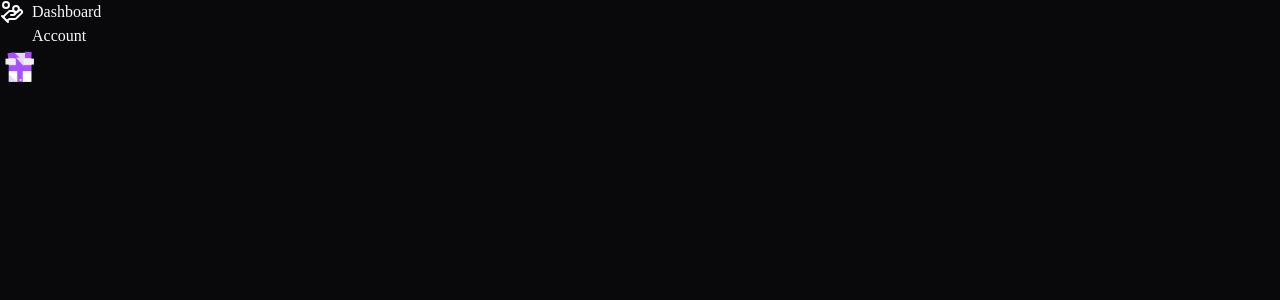
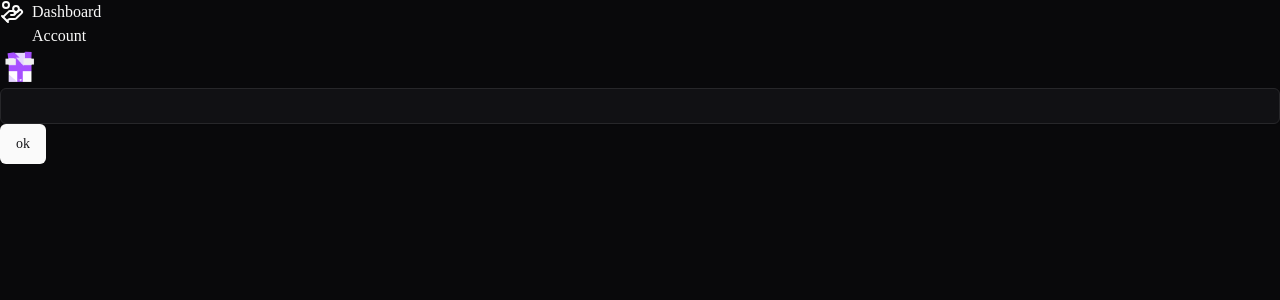
Before and after one commit to vitalii-minchuk/tennessee, a Next.js app: page /account in a window 1280 px wide. Shown: the top 300 px of the page. Built offline with nearby package versions, Linux system fonts and the light colour scheme; a web font is replaced by a local one.

Commit message:
add testing messeges logic

```diff
--- a/src/app/(main-app)/account/page.tsx
+++ b/src/app/(main-app)/account/page.tsx
@@ -3,6 +3,7 @@
 import dynamic from "next/dynamic";
 
 import * as animationData from '~/assets/lottie/Giftbox.json'
+import { TgTestForm } from "~/components/account/tg-test-form";
 
 const Lottie = dynamic(() => import("lottie-react"), { ssr: false });
 
@@ -10,6 +11,7 @@
   return (
     <div className="bg-zinc-950 h-screen">
       <Lottie animationData={animationData} className="w-10 h-10" />
+      <TgTestForm />
     </div>
   );
 }
--- /dev/null
+++ b/src/app/api/send-message/route.ts
@@ -0,0 +1,36 @@
+import { NextRequest, NextResponse } from "next/server";
+
+export async function POST(req: NextRequest) {
+  try {
+    const { text } = await req.json();
+    const botToken = process.env.TG_BOT_TOKEN;
+    const chatId = process.env.TG_CHAT_ID;
+    const url = `https://api.telegram.org/bot${botToken}/sendMessage`;
+
+    const body = {
+      chat_id: chatId,
+      text,
+      parse_mode: "Markdown",
+    };
+
+    const res = await fetch(url, {
+      method: "POST",
+      headers: {
+        "Content-Type": "application/json",
+      },
+      body: JSON.stringify(body),
+    });
+
+    const data = await res.json();
+    return NextResponse.json({ success: true, data }, { status: 200 });
+  } catch (error) {
+    return NextResponse.json(
+      {
+        success: false,
+        message: "Invalid request",
+        error: (error as Error).message,
+      },
+      { status: 400 }
+    );
+  }
+}
--- /dev/null
+++ b/src/components/account/tg-test-form/index.tsx
@@ -0,0 +1,29 @@
+"use client";
+
+import { ChangeEventHandler, useState } from "react";
+import { Button } from "~/components/ui/button";
+import { Input } from "~/components/ui/input";
+
+export const TgTestForm = () => {
+  const [text, setText] = useState("");
+
+  const handleChange: ChangeEventHandler<HTMLInputElement> = (e) => {
+    setText(e.target.value);
+  };
+
+  const handleClick = async () => {
+    const result = await fetch('/api/send-message', {
+        method: 'POST',
+        headers: { 'Content-Type': 'application/json' },
+        body: JSON.stringify({ text }),
+      });
+    console.log(result)
+  }
+
+  return (
+    <div>
+      <Input value={text} onChange={handleChange} />
+      <Button onClick={handleClick}>ok</Button>
+    </div>
+  );
+};
--- /dev/null
+++ b/src/components/ui/input.tsx
@@ -0,0 +1,21 @@
+import * as React from "react"
+
+import { cn } from "~/lib/utils"
+
+function Input({ className, type, ...props }: React.ComponentProps<"input">) {
+  return (
+    <input
+      type={type}
+      data-slot="input"
+      className={cn(
+        "file:text-foreground placeholder:text-muted-foreground selection:bg-primary selection:text-primary-foreground dark:bg-input/30 border-input flex h-9 w-full min-w-0 rounded-md border bg-transparent px-3 py-1 text-base shadow-xs transition-[color,box-shadow] outline-none file:inline-flex file:h-7 file:border-0 file:bg-transparent file:text-sm file:font-medium disabled:pointer-events-none disabled:cursor-not-allowed disabled:opacity-50 md:text-sm",
+        "focus-visible:border-ring focus-visible:ring-ring/50 focus-visible:ring-[3px]",
+        "aria-invalid:ring-destructive/20 dark:aria-invalid:ring-destructive/40 aria-invalid:border-destructive",
+        className
+      )}
+      {...props}
+    />
+  )
+}
+
+export { Input }
```
